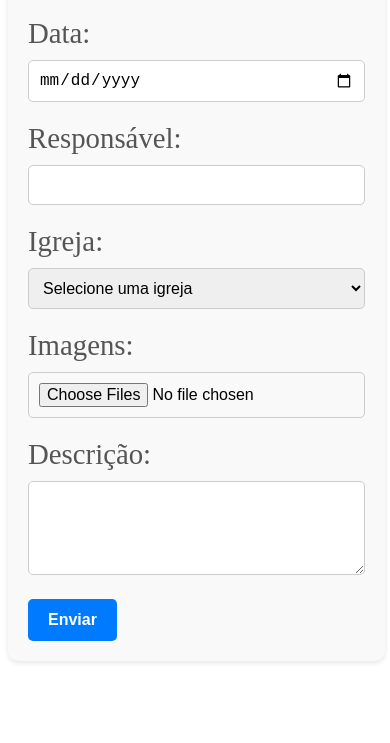
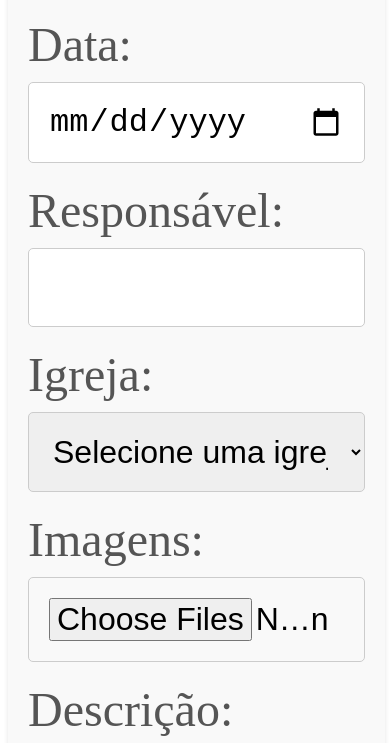
Before and after one commit to ismaileRodrigues/RelatorioMensal, a plain HTML site: page index.html in a window 390 px wide. Shown: the part 101-844 px from the top of the page. Drawn offline with nearby package versions, Linux system fonts and the light colour scheme.

Commit message:
first commit

```diff
--- a/style.css
+++ b/style.css
@@ -21,31 +21,25 @@
     animation: fadeIn 0.3s ease-in-out;
 }
 
-/* Responsividade para dispositivos menores */
-@media (max-width: 768px) {
-    .modal-content {
-        margin: 10% auto;
-        padding: 15px;
-        width: 95%;
-    }
 
-    label {
-        font-size: 1.5rem;
-    }
 
-    input, textarea, select {
-        font-size: 1rem;
-    }
-}
 
 /* Formulário */
 .form-container {
     width: 90%;
+    height: 100%;
     margin: 20px auto;
     padding: 20px;
     background-color: #f9f9f9;
     border-radius: 10px;
     box-shadow: 0 2px 5px rgba(0, 0, 0, 0.1);
+}
+form {
+    display: flex;
+    flex-direction: column;
+    justify-content: center;
+
+    height: 100%;
 }
 
 h1 {
@@ -57,6 +51,8 @@ h1 {
 
 .form-group {
     margin-bottom: 20px;
+    width: 100%;
+    height: 100%;
 }
 
 label {
@@ -115,3 +111,27 @@ button:disabled {
         transform: scale(1);
     }
 }
+
+
+
+
+@media (max-width: 768px) {
+    .modal-content {
+        margin: 10% auto;
+        padding: 15px;
+        width: 95%;
+    }
+
+    label {
+        font-size: 3rem;
+    }
+
+    input, textarea, select {
+        font-size: 2rem;
+        padding: 20px;
+    }
+    button {
+        padding: 20px 30px;
+        font-size: 2rem;
+    }
+}
```
